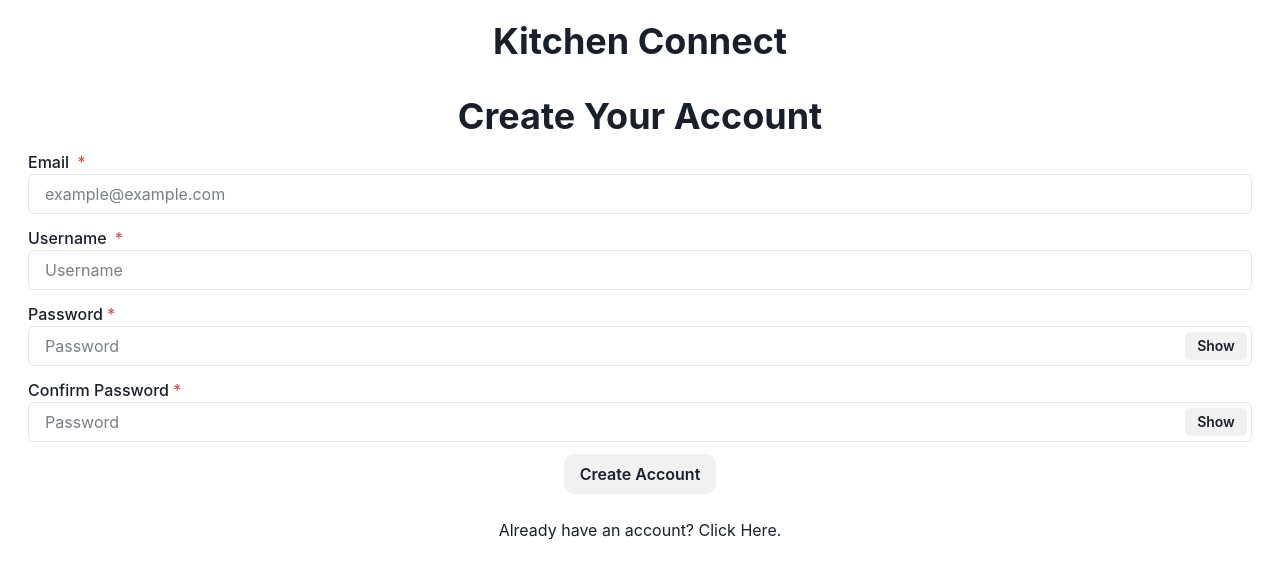
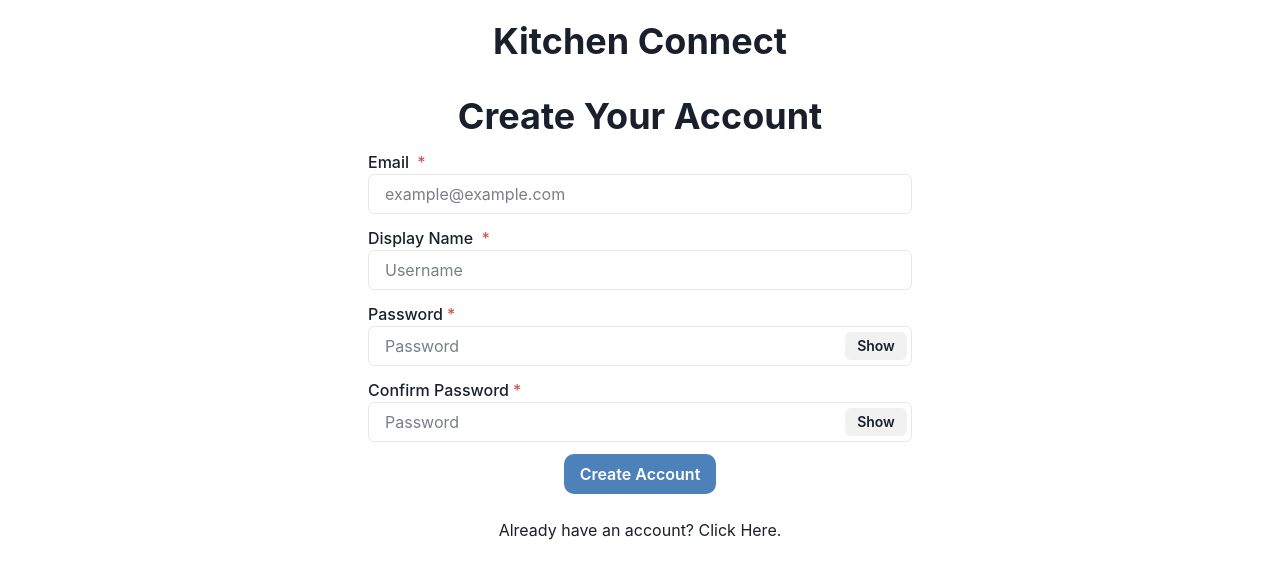
Before and after one commit to CierraM/KitchenConnect, a React (Create React App) app: page /signup in a window 1280 px wide. Shown: the top 578 px of the page. Built offline with nearby package versions, Linux system fonts and the light colour scheme.

Commit message:
attempted to fix login and signup errors

```diff
--- a/src/components/auth/loginForm.jsx
+++ b/src/components/auth/loginForm.jsx
@@ -75,7 +75,13 @@ const LoginForm = () => {
                             ?
                             <Spinner/>
                             :
-                            <Button type="submit" borderRadius="10">Login</Button>
+                            <Button
+                                type="submit"
+                                borderRadius="10"
+                                isLoading={isLoading}
+                                colorScheme={'blue'}
+                                disabled={isLoading}
+                            >Login</Button>
                         }
 
                     </Box>
--- a/src/components/auth/signupForm.jsx
+++ b/src/components/auth/signupForm.jsx
@@ -63,7 +63,7 @@ const SignupForm = () => {
                 setDuplicateUserError('Username or email already exists');
                 return;
             }
-            if (!error) {
+            if (response.status === 200) {
                 // sign in user and redirect to myRecipes
                 const signinRequest = {
                     email: emailInputRef.current.value,
@@ -75,10 +75,26 @@ const SignupForm = () => {
                     headers: {'Content-Type': 'application/json'},
                     body: signinRequest
                 }, response => {
-                    if (!error) {
+                    if (response.status === 200) {
                         setUserToken(response.token)
                         navigate('/myRecipes')
+                    } else {
+                        toast({
+                            title: "An error occurred.",
+                            description: "Please try again.",
+                            status: "error",
+                            duration: 9000,
+                            isClosable: true,
+                        })
                     }
+                })
+            } else {
+                toast({
+                    title: "An error occurred.",
+                    description: "Please try again.",
+                    status: "error",
+                    duration: 9000,
+                    isClosable: true,
                 })
             }
         })
@@ -129,7 +145,7 @@ const SignupForm = () => {
                     </Box>
                     <Box m={3}>
                         <FormControl isRequired isInvalid={usernameError || duplicateUserError}>
-                            <FormLabel mb={0}> Username </FormLabel>
+                            <FormLabel mb={0}> Display Name </FormLabel>
                             <Input placeholder='Username' ref={usernameInputRef}/>
                             {usernameError && <FormErrorMessage>{usernameError}</FormErrorMessage>}
                             {duplicateUserError && <FormErrorMessage>{duplicateUserError}</FormErrorMessage>}
@@ -149,8 +165,14 @@ const SignupForm = () => {
                         </FormControl>
                     </Box>
                     <Box>
-                        <Button type="submit" onSubmit={trySignup} borderRadius="10" disabled={isLoading}>Create
-                            Account</Button>
+                        <Button
+                            type="submit"
+                            onSubmit={trySignup}
+                            borderRadius="10"
+                            disabled={isLoading}
+                            isLoading={isLoading}
+                            colorScheme={'blue'}
+                        >Create Account</Button>
                     </Box>
                     <Box m={6}>
                         <Link as={ReactRouterLink} to={'/login'}>Already have an account? Click Here.</Link>
--- a/src/components/ui/template.jsx
+++ b/src/components/ui/template.jsx
@@ -15,7 +15,6 @@ const Template = ({children}) => {
 
     //Get recipes from server
     useEffect(() => {
-
         if (userToken) {
             sendRequest({
                 url: `${process.env.REACT_APP_SERVER_URL}/user/myRecipes`,
--- a/src/pages/auth.jsx
+++ b/src/pages/auth.jsx
@@ -5,7 +5,7 @@ import {useAtom} from "jotai";
 import {userTokenAtom} from "../store/atoms";
 import {useNavigate} from "react-router-dom";
 import {useEffect} from "react";
-import {Heading} from "@chakra-ui/react";
+import {Box, Heading} from "@chakra-ui/react";
 
 const Auth = ({isSignup}) => {
     const [userToken, setUserToken] = useAtom(userTokenAtom);
@@ -18,7 +18,7 @@ const Auth = ({isSignup}) => {
     })
 
     return (
-        <>
+        <Box margin={"auto"} maxW={'600px'}>
             <Heading align={"center"} my={5}>Kitchen Connect</Heading>
             {   isSignup ?
                 <SignupForm />
@@ -26,7 +26,7 @@ const Auth = ({isSignup}) => {
                 <LoginForm />
 
             }
-        </>
+        </Box>
     )
 }
 
--- a/src/pages/myRecipes.jsx
+++ b/src/pages/myRecipes.jsx
@@ -1,12 +1,12 @@
 import Template from '../components/ui/template';
-import SearchBar from '../components/ui/searchBar';
 import List from '../components/myRecipes/list';
 import RecipeBrowser from "../components/myRecipes/recipeBrowser";
 import {useState, useEffect, useCallback} from "react";
 import useHttp from "../util/use-http";
 import NewButton from "../components/myRecipes/newButton";
 import SortAndFilter from "../components/myRecipes/sortAndFilter";
-import {Box, Heading, useToast} from "@chakra-ui/react";
+import {Box, Heading, Link, useToast, Text} from "@chakra-ui/react";
+import {Link as ReactRouterLink} from "react-router-dom";
 
 
 const MyRecipes = () => {
@@ -126,6 +126,10 @@ const MyRecipes = () => {
     const recipeTabContent = (
         <>
             <SortAndFilter tags={tags} filterHandler={filterDisplayRecipesByTags} sortHandler={setSortType}/>
+            {isLoading && <p>Loading...</p>}
+            {displayRecipes.length === 0 && <Text>
+                No recipes yet! <Link as={ReactRouterLink} to={'/createRecipe'} textDecoration={'underline'} color={'blue'}>Create a new recipe.</Link>
+            </Text>}
             {displayRecipes.map((r, index) => {
                 return (
                     <Box key={index} mb={4}>
```
Also changed, not shown: 1 other file (tests, documents, lock files or other folders).
